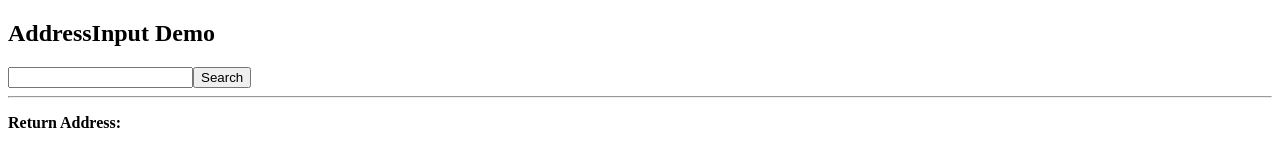
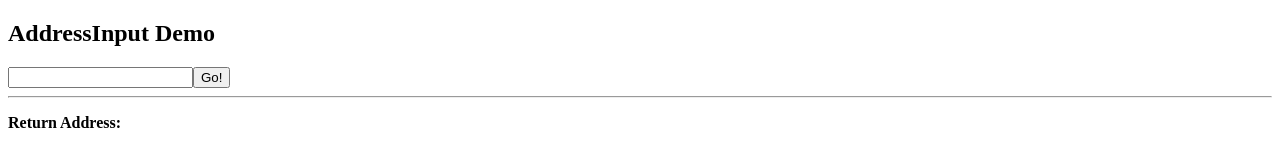
Before and after one commit to jessgusclark/rns-react-components, a React (Create React App) app: page / in a window 1280 px wide. Shown: the top 160 px of the page. Built offline with nearby package versions, Linux system fonts and the light colour scheme.

Commit message:
Add optional strings parameter to change button text.

```diff
--- a/src/components/AddressInput/containers/AddressInputContainer.js
+++ b/src/components/AddressInput/containers/AddressInputContainer.js
@@ -3,8 +3,9 @@ import { AddressInputComponent } from '../view';
 
 import searchForAddress from '../operations';
 
-// will be used in the future to pass user's display vars:
-const mapStateToProps = () => ({});
+const mapStateToProps = (state, ownProps) => ({
+  strings: ownProps.strings,
+});
 
 const mapDispatchToProps = (dispatch) => ({
   searchButtonClick: (term) => searchForAddress(dispatch, term),
--- a/src/components/AddressInput/index.js
+++ b/src/components/AddressInput/index.js
@@ -15,19 +15,30 @@ const store = createStore(
   applyMiddleware(...middleware),
 );
 
-const AddressInput = ({ callBack }) => {
+const AddressInput = ({ callBack, strings }) => {
   // to return the address to the user:
   callbackMiddleware.setVariable(callBack);
 
   return (
     <Provider store={store}>
-      <AddressInputComponent />
+      <AddressInputComponent
+        strings={strings}
+      />
     </Provider>
   );
 };
 
+AddressInput.defaultProps = {
+  strings: {
+    button_text: 'Submit',
+  },
+};
+
 AddressInput.propTypes = {
   callBack: propTypes.func.isRequired,
+  strings: propTypes.shape({
+    button_text: propTypes.string,
+  }),
 };
 
 export default AddressInput;
--- a/src/components/AddressInput/view/AddressInputComponent.js
+++ b/src/components/AddressInput/view/AddressInputComponent.js
@@ -2,7 +2,7 @@ import React from 'react';
 import propTypes from 'prop-types';
 
 // Presentational Component
-const AddressInputComponent = ({ searchButtonClick }) => {
+const AddressInputComponent = ({ searchButtonClick, strings }) => {
   let input;
 
   return (
@@ -16,18 +16,27 @@ const AddressInputComponent = ({ searchButtonClick }) => {
       />
 
       <button
-        type="submit"
+        type="button"
         onClick={() => searchButtonClick(input.value)}
         className="button"
       >
-        Search
+        {strings.button_text}
       </button>
     </div>
   );
 };
 
+AddressInputComponent.defaultProps = {
+  strings: {
+    button_text: 'Submit',
+  },
+};
+
 AddressInputComponent.propTypes = {
   searchButtonClick: propTypes.func.isRequired,
+  strings: propTypes.shape({
+    button_text: propTypes.string,
+  }),
 };
 
 export default AddressInputComponent;
--- a/src/demos/AddressInput.js
+++ b/src/demos/AddressInput.js
@@ -21,6 +21,9 @@ function AddressInputDemo() {
       <h2>AddressInput Demo</h2>
       <AddressInput
         callBack={callBack}
+        strings={
+          { button_text: 'Go!' }
+        }
       />
       <hr />
       <p>{error}</p>
```
Also changed, not shown: 1 other file (tests, documents, lock files or other folders).
